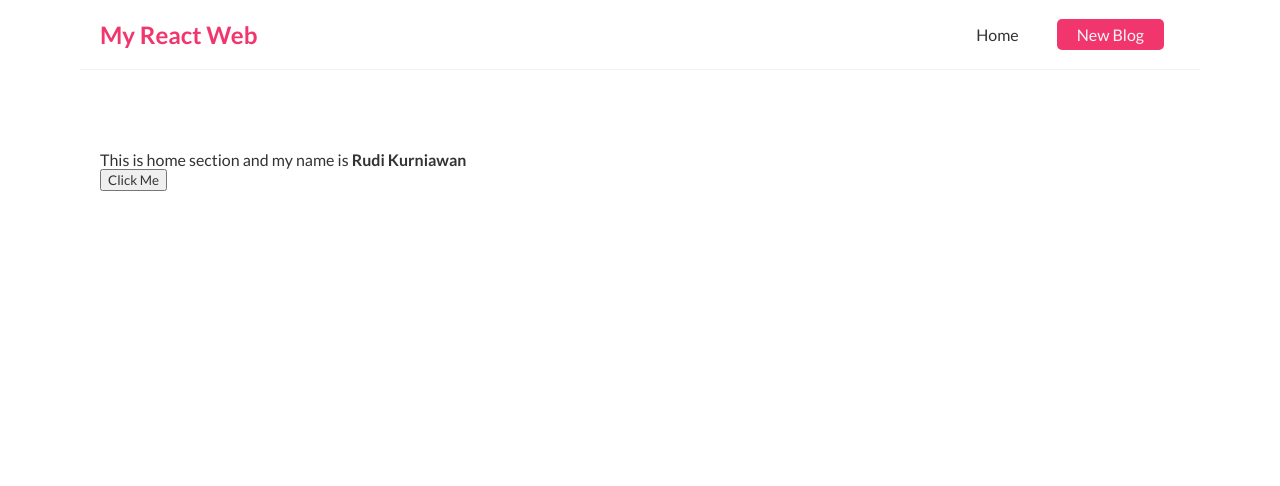
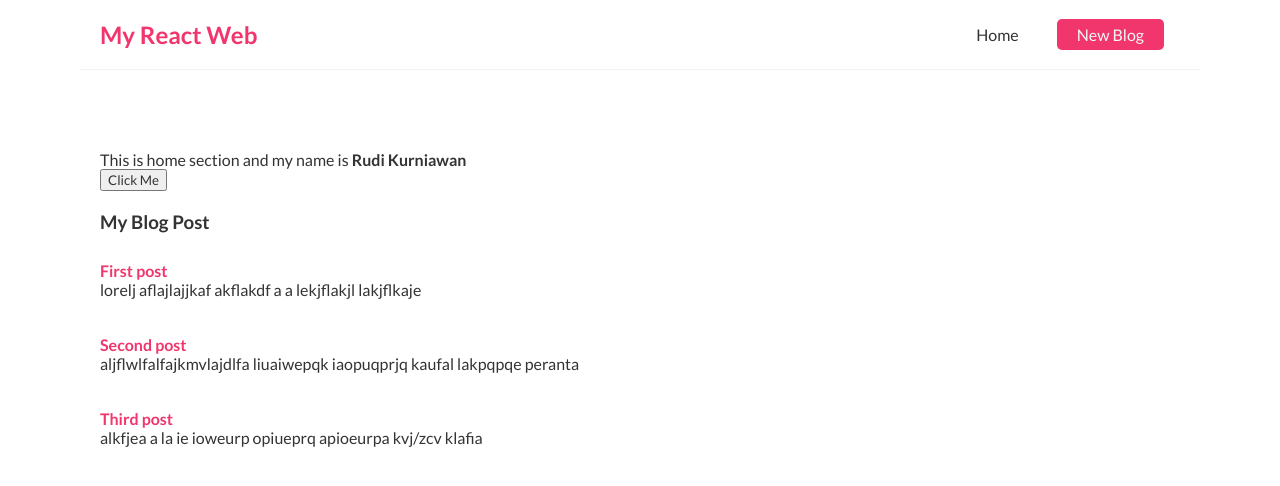
Before and after one commit to rudikurniawan99/basic-react, a React (Create React App) app: page / in a window 1280 px wide. Shown: the top 486 px of the page. Built offline with nearby package versions, Linux system fonts and the light colour scheme.

Commit message:
learn about list in react

```diff
--- /dev/null
+++ b/src/Blog.css
@@ -0,0 +1,12 @@
+.blog-preview{
+  margin: 20px 0;
+  padding: 8px 0;
+}
+
+.blog-preview:hover{
+  box-shadow: 1px 3px 5px rgba(0, 0, 0, 0.1);
+}
+
+.blog-preview h4{
+  color: #f1356d;
+}
--- /dev/null
+++ b/src/Blog.js
@@ -0,0 +1,39 @@
+/**
+ * Learn about list in React
+ */
+
+import { useState } from 'react'
+import './Blog.css'
+
+const Blog = () => {
+  const [blogs, setBlogs] = useState([
+    {
+      id: 1,
+      title: 'First post',
+      body: 'lorelj aflajlajjkaf akflakdf a a lekjflakjl lakjflkaje'
+    },
+    {
+      id: 2,
+      title: 'Second post',
+      body: 'aljflwlfalfajkmvlajdlfa liuaiwepqk iaopuqprjq kaufal lakpqpqe peranta'
+    },
+    {
+      id: 3,
+      title: 'Third post',
+      body: 'alkfjea a la ie ioweurp opiueprq apioeurpa kvj/zcv klafia'
+    }
+  ])
+
+  return (
+    <div className="blogs">
+      {blogs.map((blog)=> (
+        <div className="blog-preview">
+          <h4> {blog.title} </h4>
+          <p> {blog.body} </p>
+        </div>
+      ))}
+    </div>
+  )
+}
+
+export default Blog;
--- a/src/Home.js
+++ b/src/Home.js
@@ -1,4 +1,5 @@
 import './Home.css'
+import Blog from './Blog'
 import { useState } from 'react'
 
 
@@ -15,6 +16,11 @@ const Home = ()=>{
       }> {name} </span>
       <br/>
       <button onClick={()=> setName('Bambang Bojonegoro')} >Click Me</button>
+      <h3 style={{
+        marginTop: '20px',
+        marginBottom: '20px'
+      }} >My Blog Post</h3>
+      <Blog />
     </div>
   )
 }
```
